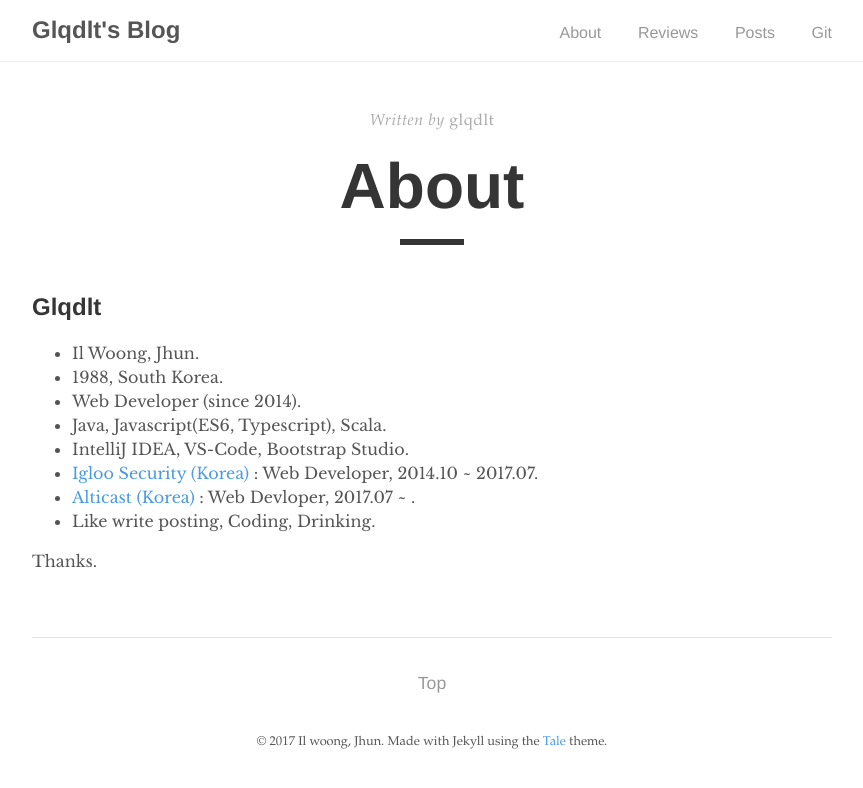
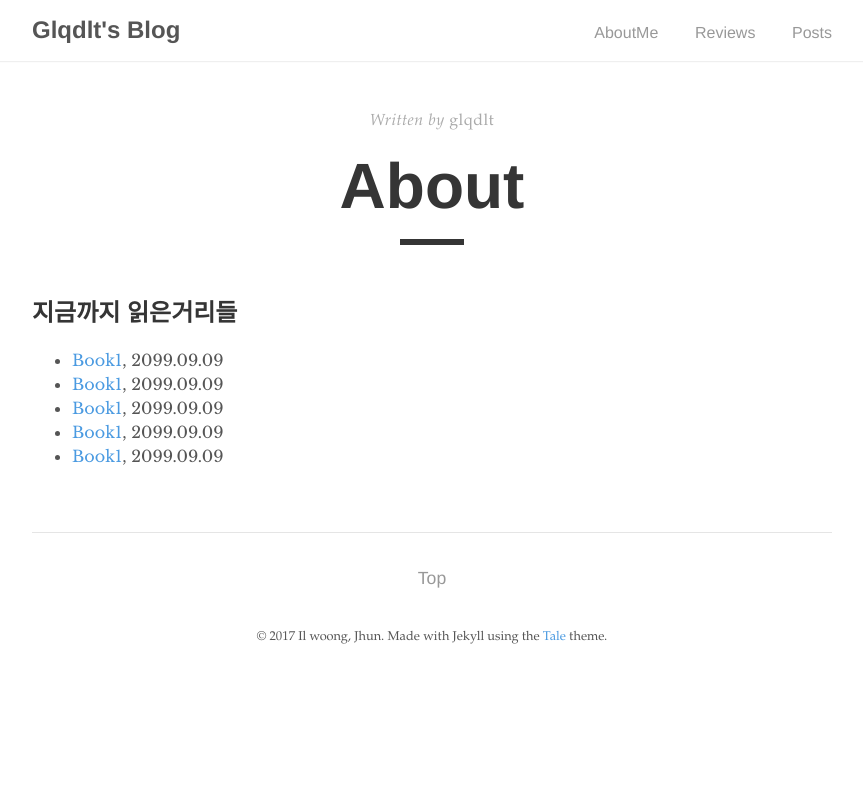
Before and after one commit to glqdlt/glqdlt.github.io, a Jekyll site: the page built from reviews.md, in a window 1280 px wide. Shown: the top 788 px of the page, without its empty margins (208-1071 px from the left). Built offline with Jekyll 4.4.1, drawn with Linux system fonts in a browser that asks for light colours.

Commit message:
reviews 추가

```diff
--- a/_layouts/default.html
+++ b/_layouts/default.html
@@ -10,10 +10,10 @@
           <h2 class="nav-title">{{ site.title }}</h2>
         </a>
         <ul>
-          <li><a href="{{ '/about' | prepend: site.url }}">About</a></li>
-          <li><a href="#">Reviews</a></li>
+          <li><a href="{{ '/about' | prepend: site.url }}">AboutMe</a></li>
+          <li><a href="{{ '/reviews' | prepend: site.url }}">Reviews</a></li>
           <li><a href="{{ site.baseurl }}/">Posts</a></li>
-          <li><a href="https://github.com/glqdlt"  target="_blank">Git</a></li>
+
         </ul>
     </div>
   </nav>
--- /dev/null
+++ b/reviews.md
@@ -0,0 +1,13 @@
+---
+layout: post
+title: "About"
+author: "glqdlt"
+permalink: /about/
+---
+
+## 지금까지 읽은거리들
++ [Book1](#), 2099.09.09
++ [Book1](#), 2099.09.09
++ [Book1](#), 2099.09.09
++ [Book1](#), 2099.09.09
++ [Book1](#), 2099.09.09
```
